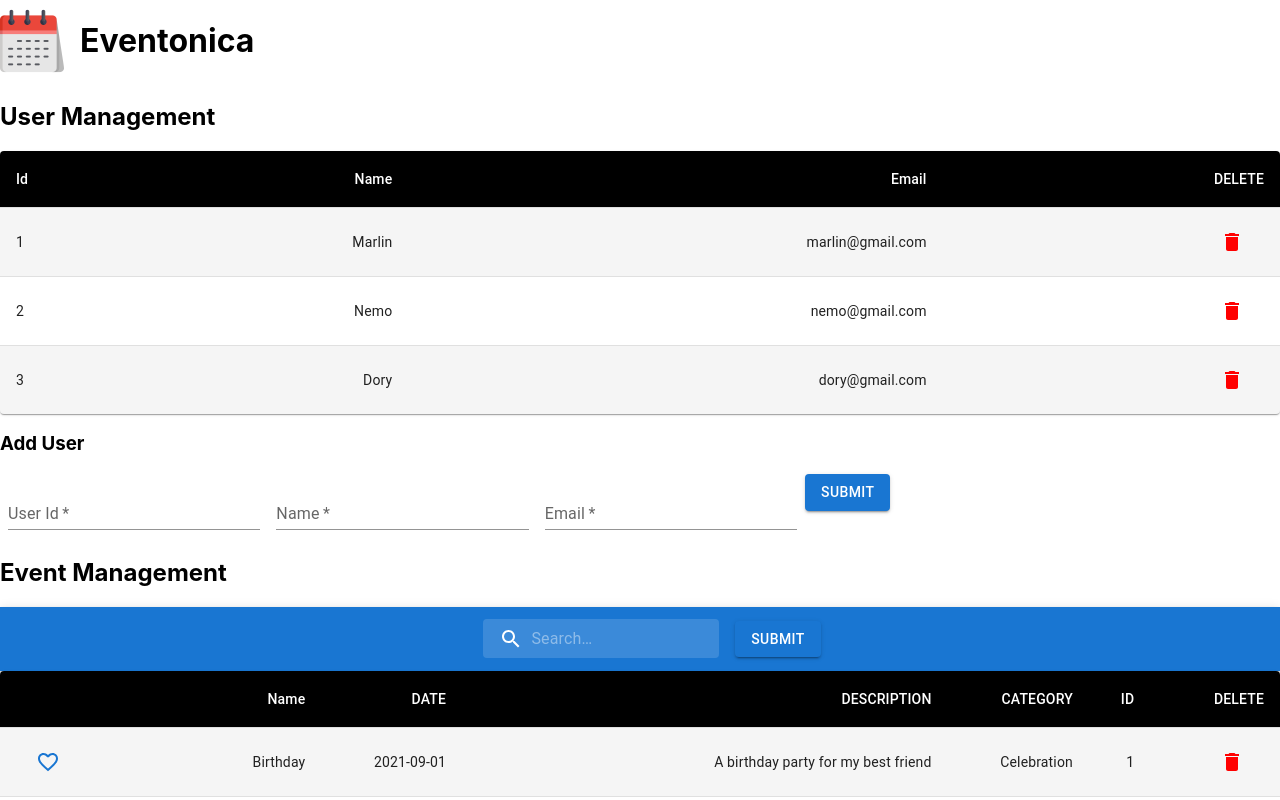
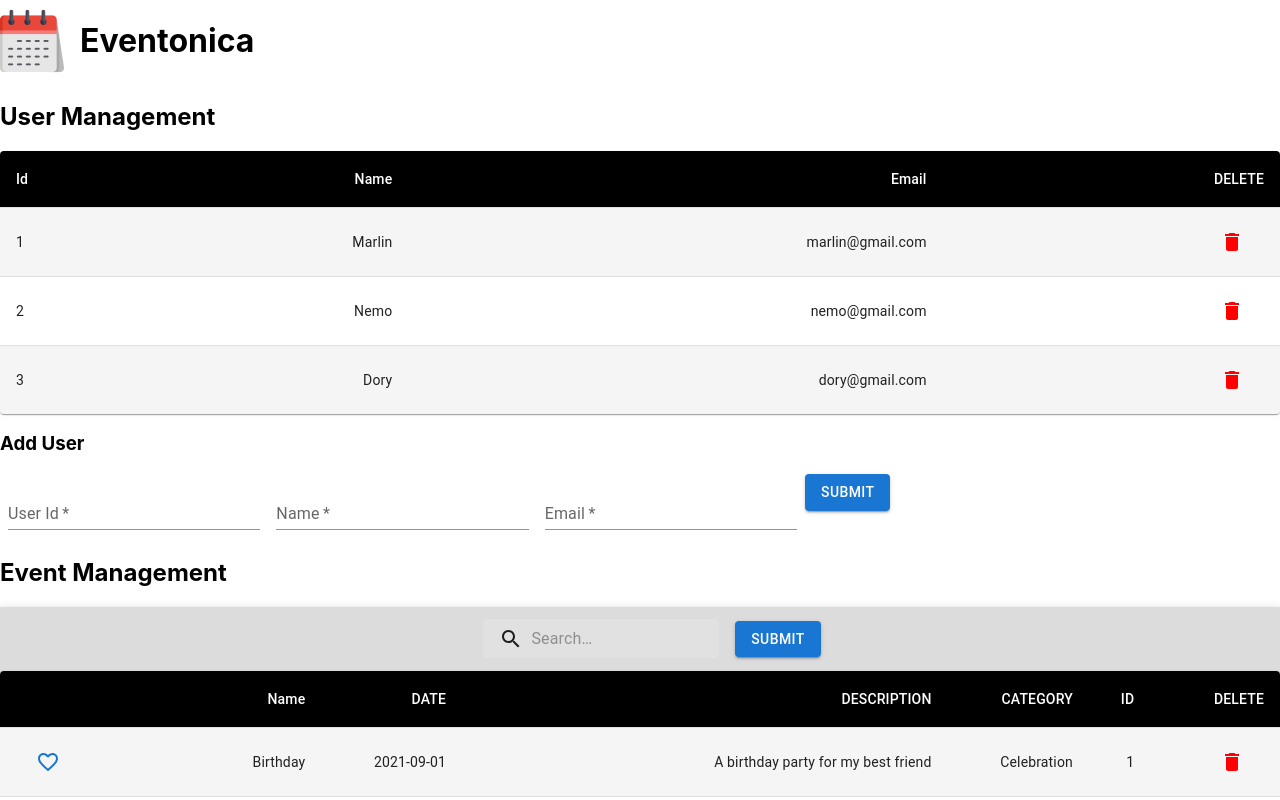
Before and after one commit to priyaraj7/Eventonica, a React (Create React App) app in the folder client/: page / in a window 1280 px wide. Shown: the top 800 px of the page. Built offline with nearby package versions, Linux system fonts and the light colour scheme.

Commit message:
add theme

```diff
--- a/client/src/components/Event/AddEvent.js
+++ b/client/src/components/Event/AddEvent.js
@@ -14,7 +14,6 @@ const AddEvent = ({ onAdd }) => {
     description: "",
     category: "",
     isFavorite: false,
-    maxAttendees: 10,
   };
 
   const reducer = (state, action) => {
@@ -130,5 +129,3 @@ const AddEvent = ({ onAdd }) => {
 };
 
 export default AddEvent;
-
-//https://devtrium.com/posts/how-to-use-react-usereducer-hook
--- a/client/src/components/Event/FindEvent.js
+++ b/client/src/components/Event/FindEvent.js
@@ -7,8 +7,17 @@ import Button from "@mui/material/Button";
 
 import Typography from "@mui/material/Typography";
 import InputBase from "@mui/material/InputBase";
+import { createTheme } from "@mui/material/styles";
+import SearchIcon from "@mui/icons-material/Search";
 
-import SearchIcon from "@mui/icons-material/Search";
+// Or Create your Own theme:
+const theme = createTheme({
+  palette: {
+    primary: {
+      main: "#DCDCDC",
+    },
+  },
+});
 
 const Search = styled("div")(({ theme }) => ({
   position: "relative",
@@ -51,23 +60,12 @@ const StyledInputBase = styled(InputBase)(({ theme }) => ({
 }));
 
 export default function FindEvent({ handleSearchEvent }) {
-  // const [searchEveCategory, setSearchEveCategory] = useState("");
-  // const [searchEveFavorite, setSearchEveFavorite] = useState("");
-
   return (
     <>
       <h2>Event Management</h2>
-      <Box bgcolor="info.main" sx={{ flexGrow: 1 }}>
-        <AppBar position="static">
+      <Box sx={{ flexGrow: 1 }}>
+        <AppBar position="static" theme={theme}>
           <Toolbar>
-            {/* <Typography
-            variant="h6"
-            noWrap
-            component="div"
-            sx={{ display: { xs: "none", sm: "block" } }}
-          >
-            Event Management
-          </Typography> */}
             <Search>
               <SearchIconWrapper>
                 <SearchIcon />
```
